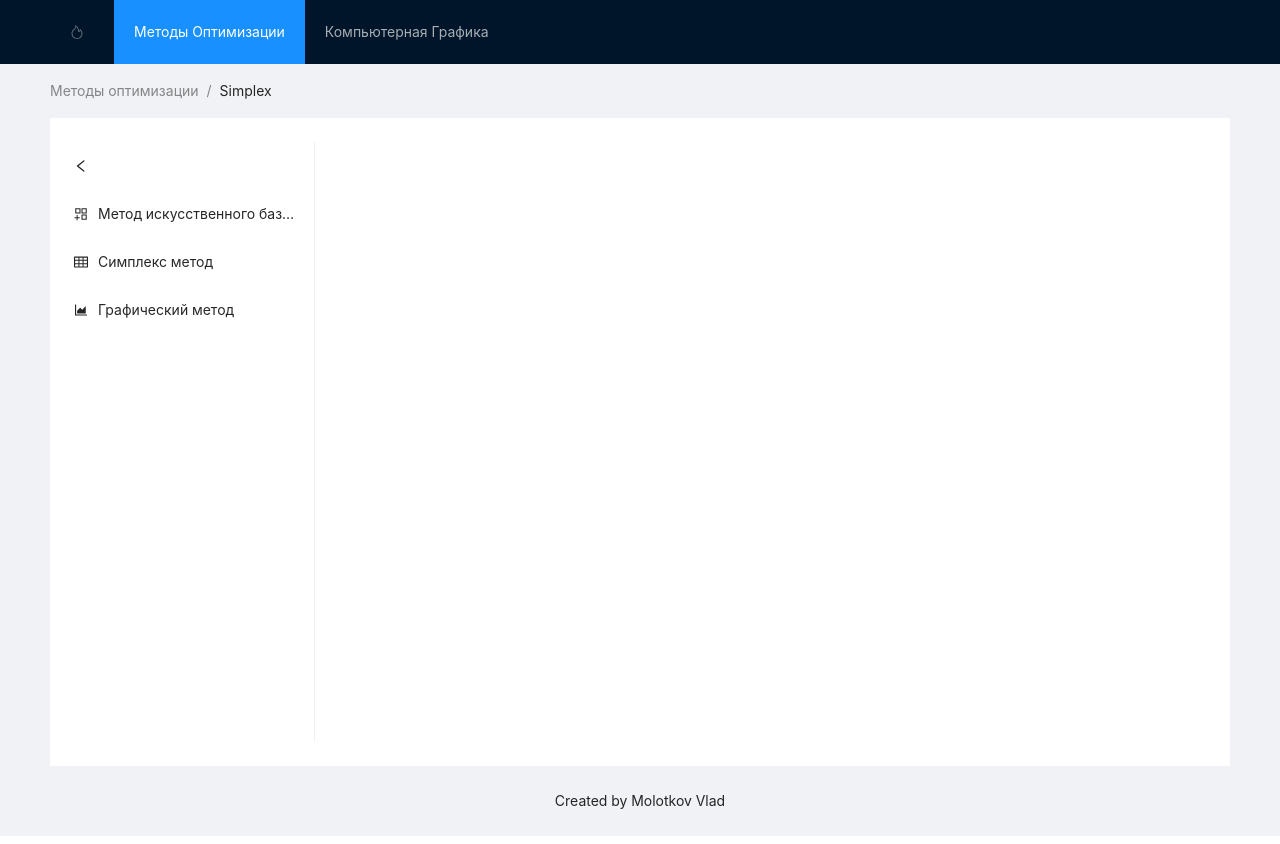
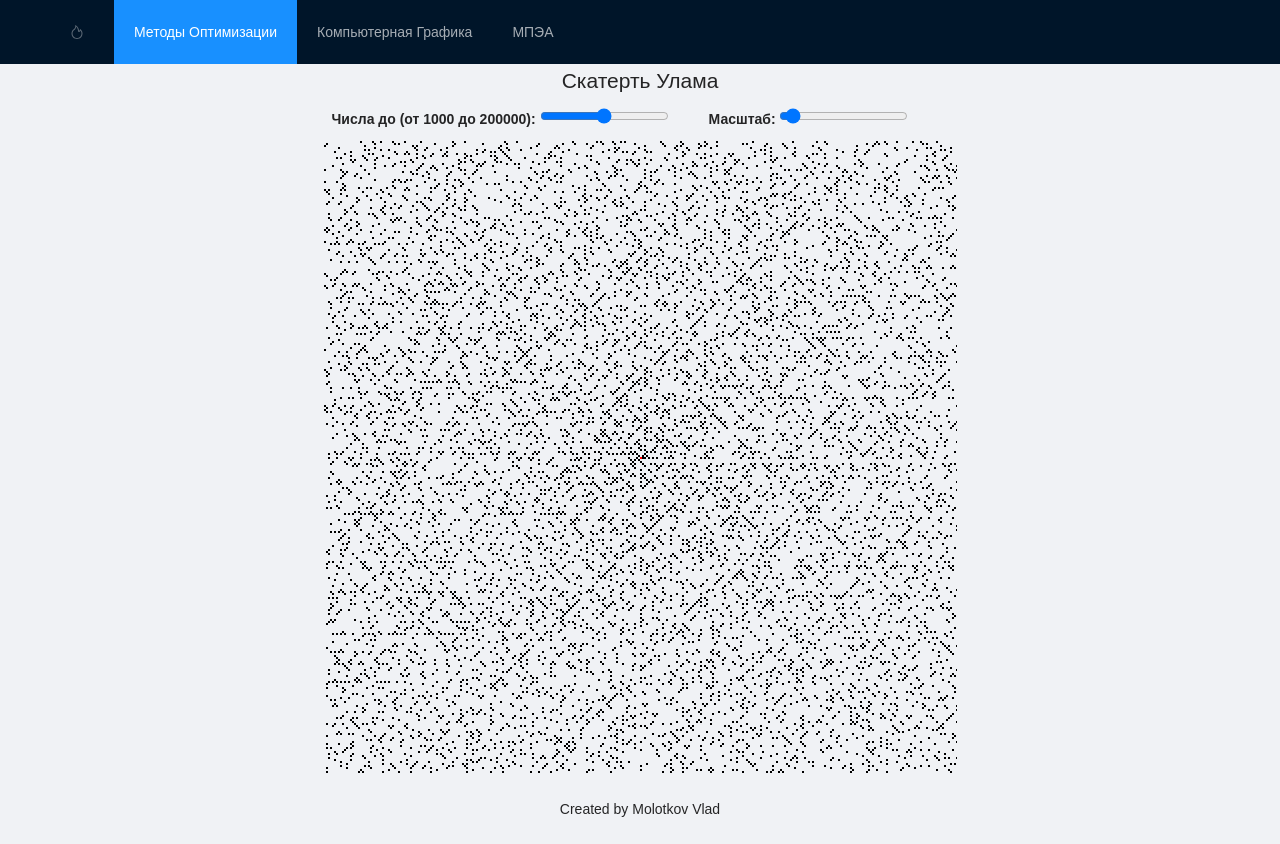
Before and after one commit to MaseDar/simplex-js, a React (Create React App) app: page /mpea in a window 1280 px wide. Before the commit this address led to /optimizationmethods. Built offline with nearby package versions, Linux system fonts and the light colour scheme.

Commit message:
add ulamspiral (mpea, volchenkov)

```diff
--- a/src/App.js
+++ b/src/App.js
@@ -25,6 +25,7 @@ import {
 import Simplex from "./components/methods/simplex/Simplex";
 import Dev from "./components/Dev";
 import CGPage from "./components/computerGraphics/CGPage";
+import UlamSpiral from "./components/volch/UlamSpiral";
 
 const { Header, Content, Footer, Sider } = Layout;
 
@@ -52,6 +53,11 @@ function App() {
                 Компьютерная Графика
               </Link>
             </Menu.Item>
+            <Menu.Item key="3">
+              <Link to="/mpea" title="МПЭА">
+                МПЭА
+              </Link>
+            </Menu.Item>
           </Menu>
         </Header>
 
@@ -61,6 +67,9 @@ function App() {
           </Route>
           <Route path="/сomputergraphics">
             <ComputerGraphics />
+          </Route>
+          <Route path="/mpea">
+            <UlamSpiral />
           </Route>
           <Route>
             <Redirect to="/optimizationmethods"></Redirect>
--- /dev/null
+++ b/src/components/volch/UlamSpiral.js
@@ -0,0 +1,185 @@
+import React, { useEffect, useState } from "react";
+import "./ulamSpiral.css";
+
+export default function UlamSpiral() {
+  var CANVAS_SIZE = 400;
+  var primeList = [];
+  const [scale, setScale] = useState(2);
+  const [primeMax, setPrimeMax] = useState(100000);
+  useEffect(() => {
+    console.log({ scale, primeMax });
+    redraw();
+    recalc();
+  });
+
+  //   function generatePrimes() {
+  //     // quick set of primes via sieve of Eratosthenes
+  //     // works but horrible with memory consumption
+  //     var primes = [];
+  //     var numbers = [];
+  //     for (var i = 2; i < primeMax; i++) {
+  //       numbers.push(i);
+  //     }
+  //     while (numbers.length > 0) {
+  //       var prime = numbers.shift();
+  //       primes.push(prime);
+  //       numbers = numbers.filter(function (elm) {
+  //         return elm % prime !== 0;
+  //       });
+  //     }
+  //     return primes;
+  //   }
+
+  function generatePrimesOptimized() {
+    // optimized version of Eratosthenes, purdy
+    var numbers = Array(Math.ceil(primeMax / 32));
+    for (var i = 0; i < numbers.length; i++) {
+      numbers[i] = -1;
+    }
+    // drop the first two numbers, 0 and 1, obviously not prime
+    numbers[0] &= -1 << 2;
+    for (i = 2; i < primeMax; i++) {
+      // check if i is prime, no need to loop if it isnt
+      var pos = parseInt(i / 32);
+      var entry = i % 32;
+      var bit = (numbers[pos] & (0x1 << entry)) >> entry;
+      if (bit !== 0) {
+        // go to each multiple of i and remove it from the list
+        for (var j = i + i; j < primeMax; j += i) {
+          pos = parseInt(j / 32);
+          entry = j % 32;
+          // check if j is prime, if not mark it not prime
+          if (j % i === 0) {
+            // build mask
+            var mask = -1 << entry;
+            var num = numbers[pos];
+            num = (num & (mask << 1)) | (num & ~mask);
+            numbers[pos] = num;
+          }
+        }
+      }
+    }
+    var primes = [];
+    for (i = 2; i < primeMax; i++) {
+      pos = parseInt(i / 32);
+      entry = i % 32;
+      // check if prime
+      num = numbers[pos];
+      bit = (num & (0x1 << entry)) >> entry;
+      if (bit === 0x1 || bit === -1) {
+        primes.push(i);
+      }
+    }
+    return primes;
+  }
+
+  function recalc() {
+    // primeMax = parseInt(document.getElementById("primeMax").value);
+    CANVAS_SIZE = parseInt(Math.sqrt(primeMax)) + 1;
+    primeList = generatePrimesOptimized();
+    redraw();
+  }
+
+  function redraw() {
+    // scale = parseInt(document.getElementById("scale").value);
+    var canvas = document.getElementById("theCanvas");
+    var ctx = canvas.getContext("2d");
+    canvas.setAttribute("width", CANVAS_SIZE * scale);
+    canvas.setAttribute("height", CANVAS_SIZE * scale);
+    canvas.style.width = CANVAS_SIZE * scale + "px";
+    canvas.style.height = CANVAS_SIZE * scale + "px";
+    var center = (CANVAS_SIZE / 2) * scale;
+    drawSpiral(ctx, center, center);
+  }
+
+  function drawSpiral(ctx, x, y) {
+    var values = primeList;
+    ctx.fillStyle = "red";
+    ctx.fillRect(x, y, scale, scale);
+    ctx.fillStyle = "black";
+    var num = 1;
+    var steps = 0;
+    var level = 1;
+    var dir = 3; // 0 up, 1 left, 2 down, 3 right
+    var i = 0;
+    while (i < values.length) {
+      if (num === values[i]) {
+        ctx.fillRect(x, y, scale, scale);
+        i++;
+      }
+      // if sqrt(num) is integer and odd, I.E. mod 2 === 1, then i need to go 1 right and the level is the sqrt + 2, direction up
+      // figure out next direction
+      if (Math.sqrt(num) % 2 === 1) {
+        // go right
+        x += scale;
+        // setup next level stuff
+        level = Math.sqrt(num) + 2;
+        steps = 0;
+        dir = 0;
+      } else {
+        var changeAt = level - 1;
+        switch (dir) {
+          case 0:
+            y -= scale;
+            changeAt = level - 2;
+            break;
+          case 1:
+            x -= scale;
+            break;
+          case 2:
+            y += scale;
+            break;
+          case 3:
+            x += scale;
+            break;
+          default:
+            break;
+        }
+        steps++;
+        if (steps === changeAt) {
+          dir = (dir + 1) % 4;
+          steps = 0;
+        }
+      }
+      num++;
+    }
+  }
+
+  return (
+    <div>
+      <h1>Скатерть Улама</h1>
+      <div id="controls">
+        <label>
+          Числа до (от 1000 до 200000):{" "}
+          <input
+            onChange={(e) => {
+              setPrimeMax(e.target.value);
+              recalc();
+            }}
+            id="primeMax"
+            type="range"
+            min="1000"
+            max="200000"
+            value={primeMax}
+            steps="1000"
+          />
+        </label>
+        <label>
+          Масштаб:{" "}
+          <input
+            onChange={(e) => {
+              setScale(parseInt(e.target.value));
+              redraw();
+            }}
+            id="scale"
+            type="range"
+            min="1"
+            max="20"
+            value={scale}
+          />
+        </label>
+      </div>
+      <canvas id="theCanvas" width="400" height="400"></canvas>
+    </div>
+  );
+}
--- /dev/null
+++ b/src/components/volch/ulamSpiral.css
@@ -0,0 +1,28 @@
+body {
+  margin: 0;
+  padding: 0;
+  font-family: Arial, sans-serif;
+}
+
+h1,
+#controls {
+  text-align: center;
+}
+
+p {
+  padding: 0 20px;
+}
+
+#controls {
+  margin-bottom: 10px;
+}
+
+canvas {
+  display: block;
+  margin: 0 auto;
+}
+
+label {
+  font-weight: bold;
+  padding-right: 40px;
+}
```
